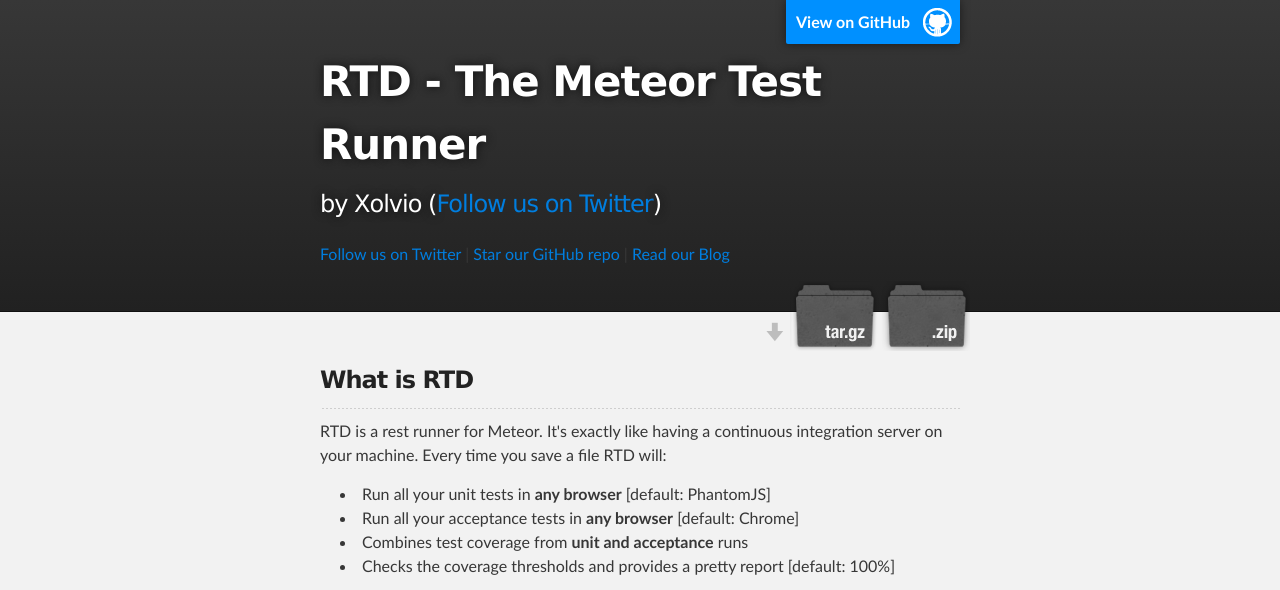
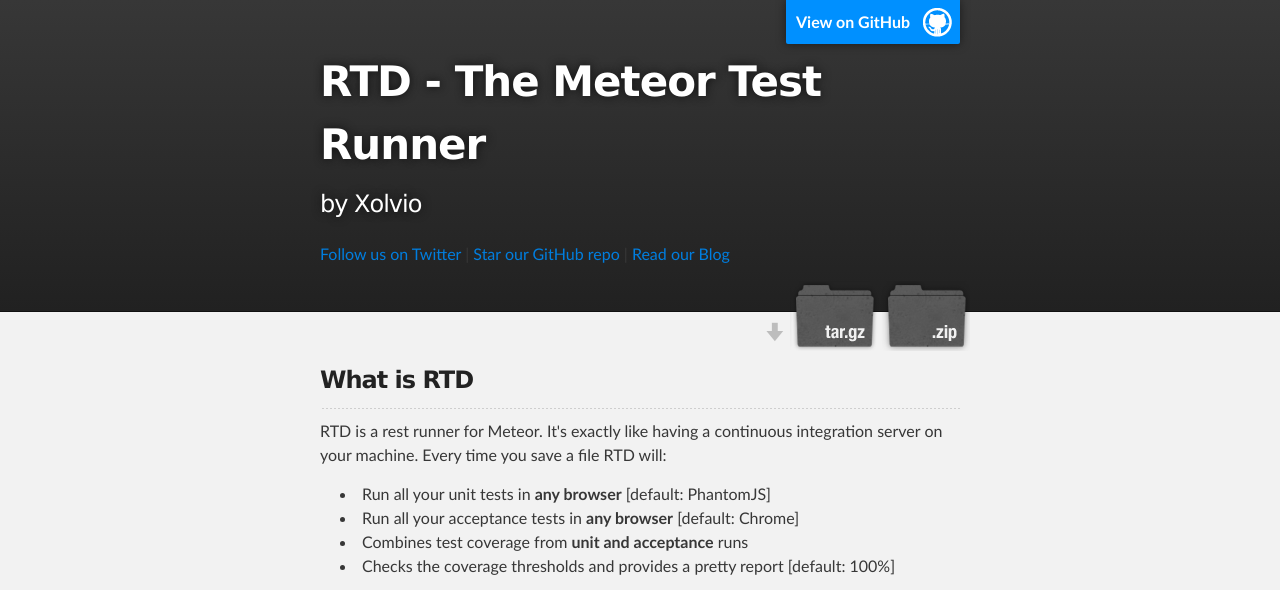
Before and after one commit to xolvio/rtd, a plain HTML site: page index.html in a window 1280 px wide. Shown: the top 590 px of the page. Drawn offline with Linux system fonts and the light colour scheme.

Commit message:
Update index.html

```diff
--- a/index.html
+++ b/index.html
@@ -19,7 +19,7 @@
           <a id="forkme_banner" href="https://github.com/xolvio/rtd">View on GitHub</a>
 
           <h1 id="project_title">RTD - The Meteor Test Runner</h1>
-          <h2 id="project_tagline">by Xolvio (<a href="https://twitter.com/xolvio" target="new">Follow us on Twitter</a>)</h2>
+          <h2 id="project_tagline">by Xolvio</h2>
           <p><a href="http://twitter.com/xolvio">Follow us on Twitter</a> | <a href="https://github.com/xolvio/rtd"> Star our GitHub repo</a> | <a href="http://blog.xolv.io">Read our Blog</a></p>
             <section id="downloads">
               <a class="zip_download_link" href="https://github.com/xolvio/rtd/zipball/master">Download this project as a .zip file</a>
```
